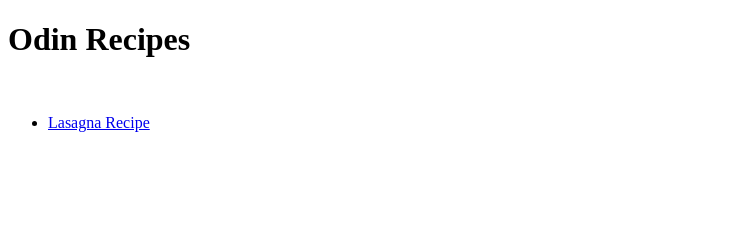
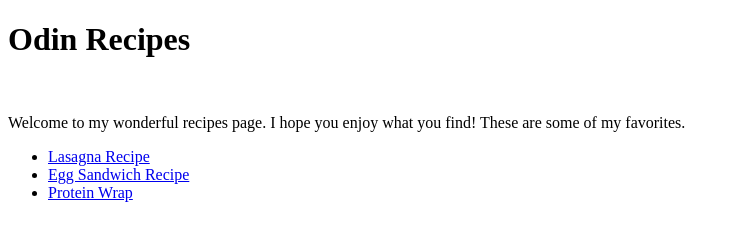
Before and after one commit to TimWherry/odin-recipes, a plain HTML site: page index.html in a window 1280 px wide. Shown: the whole page, without its empty margins (0-740 px from the left). Drawn offline with Linux system fonts and the light colour scheme.

Commit message:
Update index to have links to all recipes

```diff
--- a/index.html
+++ b/index.html
@@ -8,8 +8,11 @@
 <body>
     <h1>Odin Recipes</h1>
     <br/>
+    <p>Welcome to my wonderful recipes page. I hope you enjoy what you find! These are some of my favorites.</p>
     <ul>
         <li><a href="./recipes/lasagna.html">Lasagna Recipe</a></li>
+        <li><a href="./recipes/egg_sandwich.html">Egg Sandwich Recipe</a></li>
+        <li><a href="./recipes/protein_wrap.html">Protein Wrap</a></li>
     </ul>
 </body>
 </html>
```
